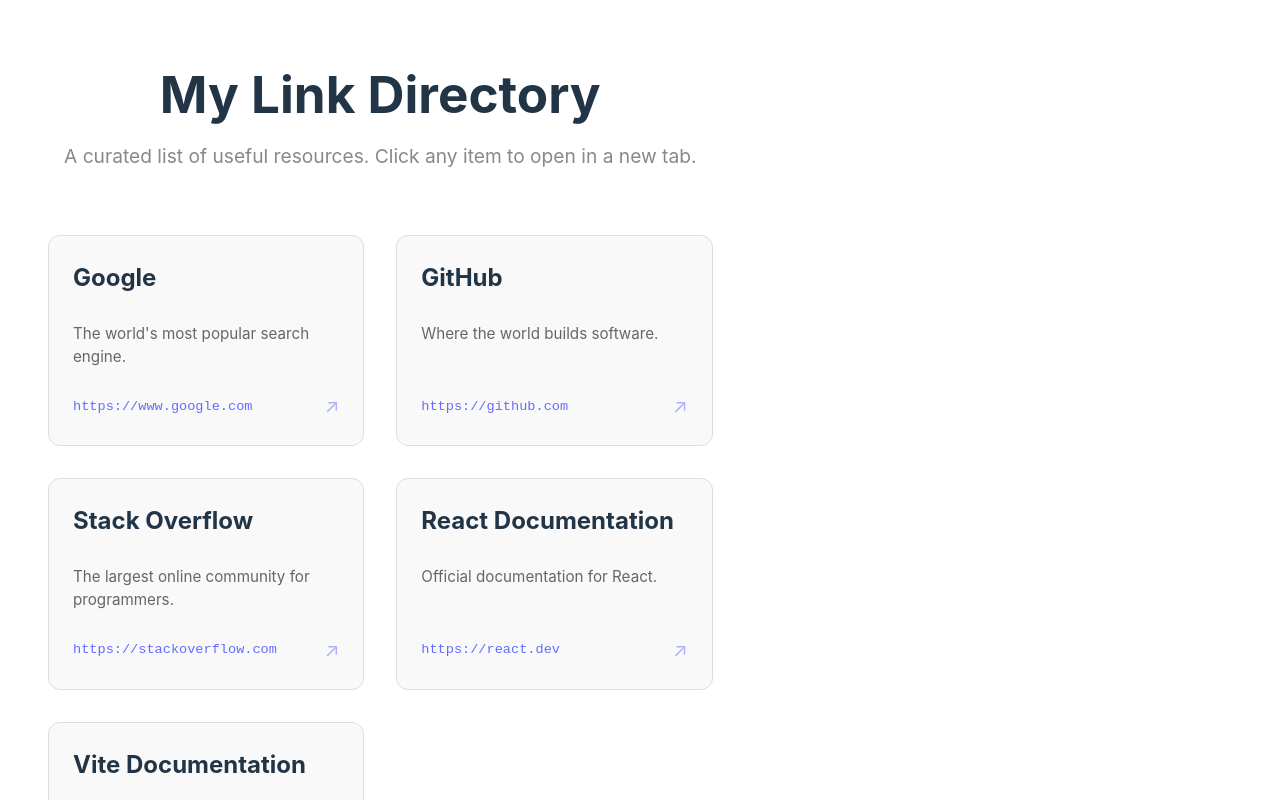
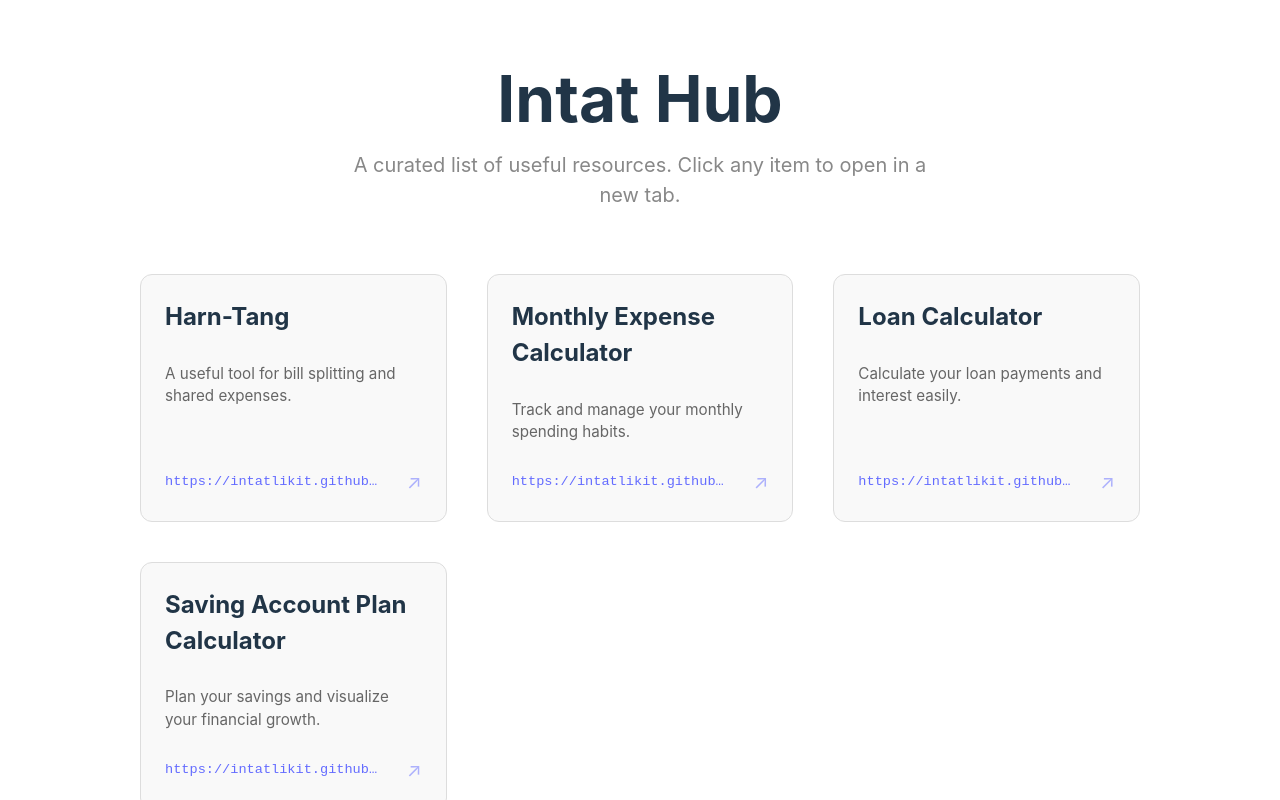
Before and after one commit to intatlikit/web-link-list, a React (Vite) app: page / in a window 1280 px wide. Shown: the top 800 px of the page. Built offline with nearby package versions, Linux system fonts and the light colour scheme.

Commit message:
update: center UI and rename to Intat Hub

```diff
--- a/index.html
+++ b/index.html
@@ -4,7 +4,7 @@
     <meta charset="UTF-8" />
     <link rel="icon" type="image/svg+xml" href="/vite.svg" />
     <meta name="viewport" content="width=device-width, initial-scale=1.0" />
-    <title>Link Directory</title>
+    <title>Intat Hub</title>
   </head>
   <body>
     <div id="root"></div>
--- a/src/App.css
+++ b/src/App.css
@@ -15,40 +15,49 @@
 
 body {
   margin: 0;
-  display: flex;
-  place-items: center;
+  display: block;
   min-width: 320px;
   min-height: 100vh;
 }
 
 .app-container {
-  max-width: 1280px;
+  max-width: 1200px;
   margin: 0 auto;
-  padding: 2rem;
-  text-align: center;
+  padding: 4rem 2rem;
   width: 100%;
+  display: flex;
+  flex-direction: column;
+  align-items: center;
+  box-sizing: border-box;
 }
 
 .app-header {
-  margin-bottom: 3rem;
+  margin-bottom: 4rem;
+  width: 100%;
+  text-align: center;
 }
 
 .app-header h1 {
-  font-size: 3.2em;
+  font-size: clamp(2.5rem, 8vw, 4rem);
   line-height: 1.1;
-  margin-bottom: 0.5rem;
+  margin: 0 0 1rem 0;
 }
 
 .app-header p {
   color: #888;
-  font-size: 1.2rem;
+  font-size: 1.25rem;
+  max-width: 600px;
+  margin: 0 auto;
 }
 
 .link-grid {
   display: grid;
-  grid-template-columns: repeat(auto-fill, minmax(300px, 1fr));
-  gap: 2rem;
-  padding: 1rem;
+  grid-template-columns: repeat(auto-fit, minmax(280px, 1fr));
+  gap: 2.5rem;
+  width: 100%;
+  max-width: 1000px;
+  margin: 0 auto;
+  justify-content: center;
 }
 
 .link-card {
--- a/src/App.tsx
+++ b/src/App.tsx
@@ -6,7 +6,7 @@
   return (
     <div className="app-container">
       <header className="app-header">
-        <h1>My Link Directory</h1>
+        <h1>Intat Hub</h1>
         <p>A curated list of useful resources. Click any item to open in a new tab.</p>
       </header>
       <main className="link-grid">
--- a/src/data/links.ts
+++ b/src/data/links.ts
@@ -3,32 +3,26 @@
 export const links: LinkItem[] = [
   {
     id: '1',
-    title: 'Google',
-    url: 'https://www.google.com',
-    description: 'The world\'s most popular search engine.'
+    title: 'Harn-Tang',
+    url: 'https://intatlikit.github.io/harn-tang/',
+    description: 'A useful tool for bill splitting and shared expenses.'
   },
   {
     id: '2',
-    title: 'GitHub',
-    url: 'https://github.com',
-    description: 'Where the world builds software.'
+    title: 'Monthly Expense Calculator',
+    url: 'https://intatlikit.github.io/monthly_expense_calculator/',
+    description: 'Track and manage your monthly spending habits.'
   },
   {
     id: '3',
-    title: 'Stack Overflow',
-    url: 'https://stackoverflow.com',
-    description: 'The largest online community for programmers.'
+    title: 'Loan Calculator',
+    url: 'https://intatlikit.github.io/loan-calculator/',
+    description: 'Calculate your loan payments and interest easily.'
   },
   {
     id: '4',
-    title: 'React Documentation',
-    url: 'https://react.dev',
-    description: 'Official documentation for React.'
-  },
-  {
-    id: '5',
-    title: 'Vite Documentation',
-    url: 'https://vitejs.dev',
-    description: 'Next generation frontend tooling.'
+    title: 'Saving Account Plan Calculator',
+    url: 'https://intatlikit.github.io/saving_account_plan_calculator/',
+    description: 'Plan your savings and visualize your financial growth.'
   }
 ];
```
